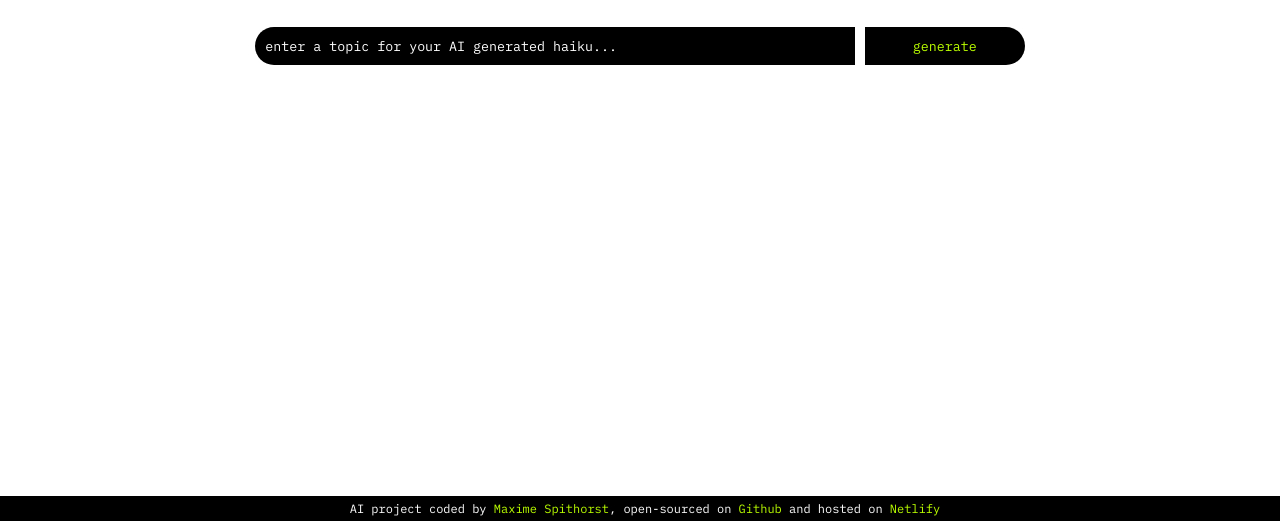
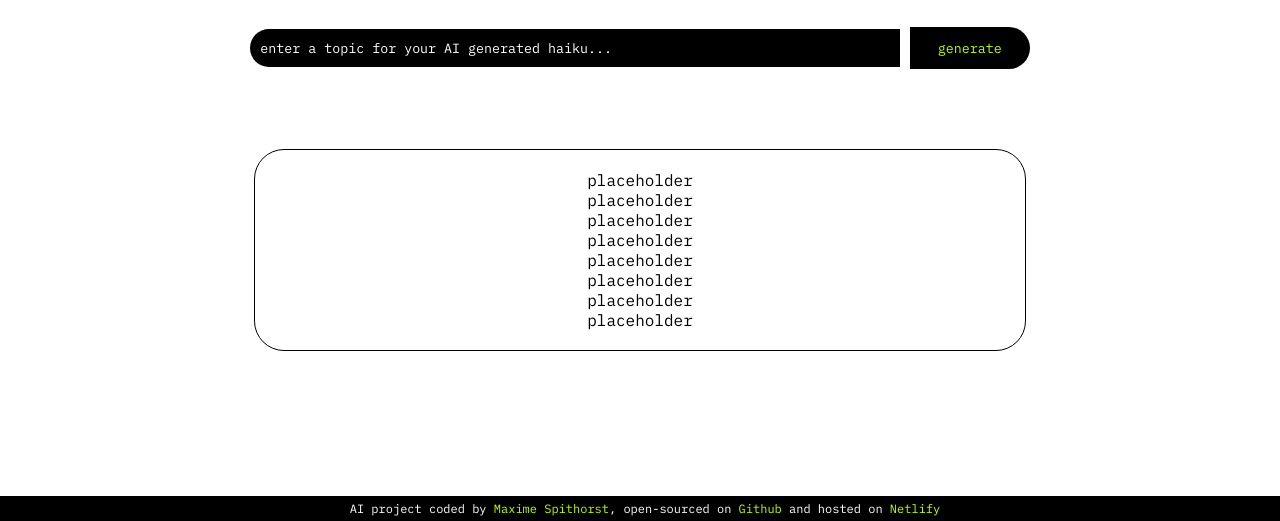
Before and after one commit to hallomaxime/haiku-generator, a plain HTML site: page index.html in a window 1280 px wide. Shown: the part 279-800 px from the top of the page. Drawn offline with Linux system fonts and the light colour scheme.

Commit message:
input anything different or no

```diff
--- a/src/style.css
+++ b/src/style.css
@@ -28,7 +28,7 @@ h1 {
 }
 
 #haiku-input {
-  width: 75%;
+  width: 650px;
   padding: 10px;
   background: #000000;
   color: #ffffff;
@@ -43,8 +43,8 @@ h1 {
 }
 
 #haiku-generate {
-  width: 20%;
-  padding: 10px;
+  width: 120px;
+  padding: 12px;
   background: #000000;
   color: #bbff00;
   font-family: "IBM Plex Mono", monospace;
@@ -58,7 +58,6 @@ h1 {
 }
 
 .haiku-result {
-  visibility: hidden;
   margin: 30px auto;
   max-width: 730px;
   padding: 20px;
```
